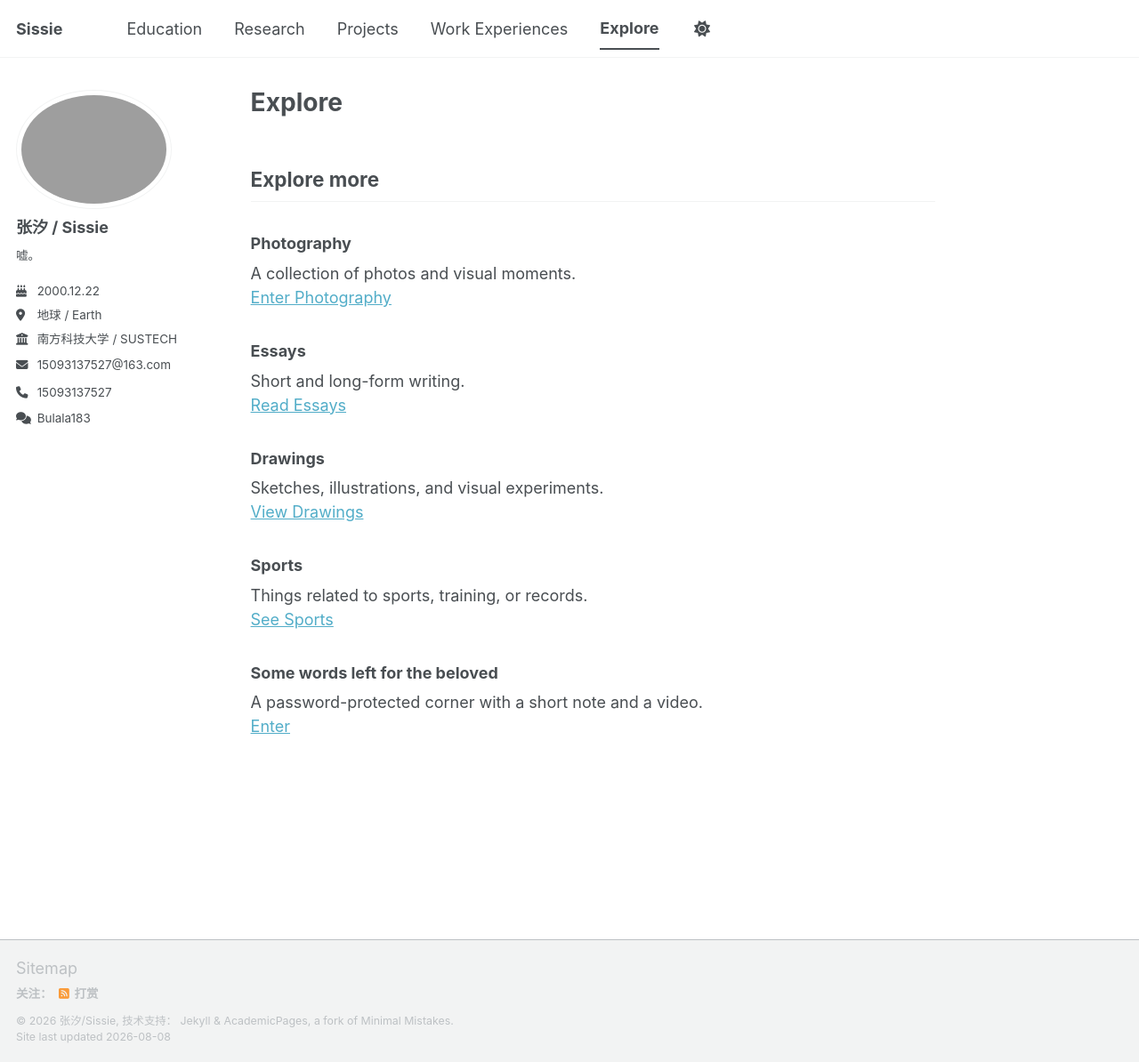
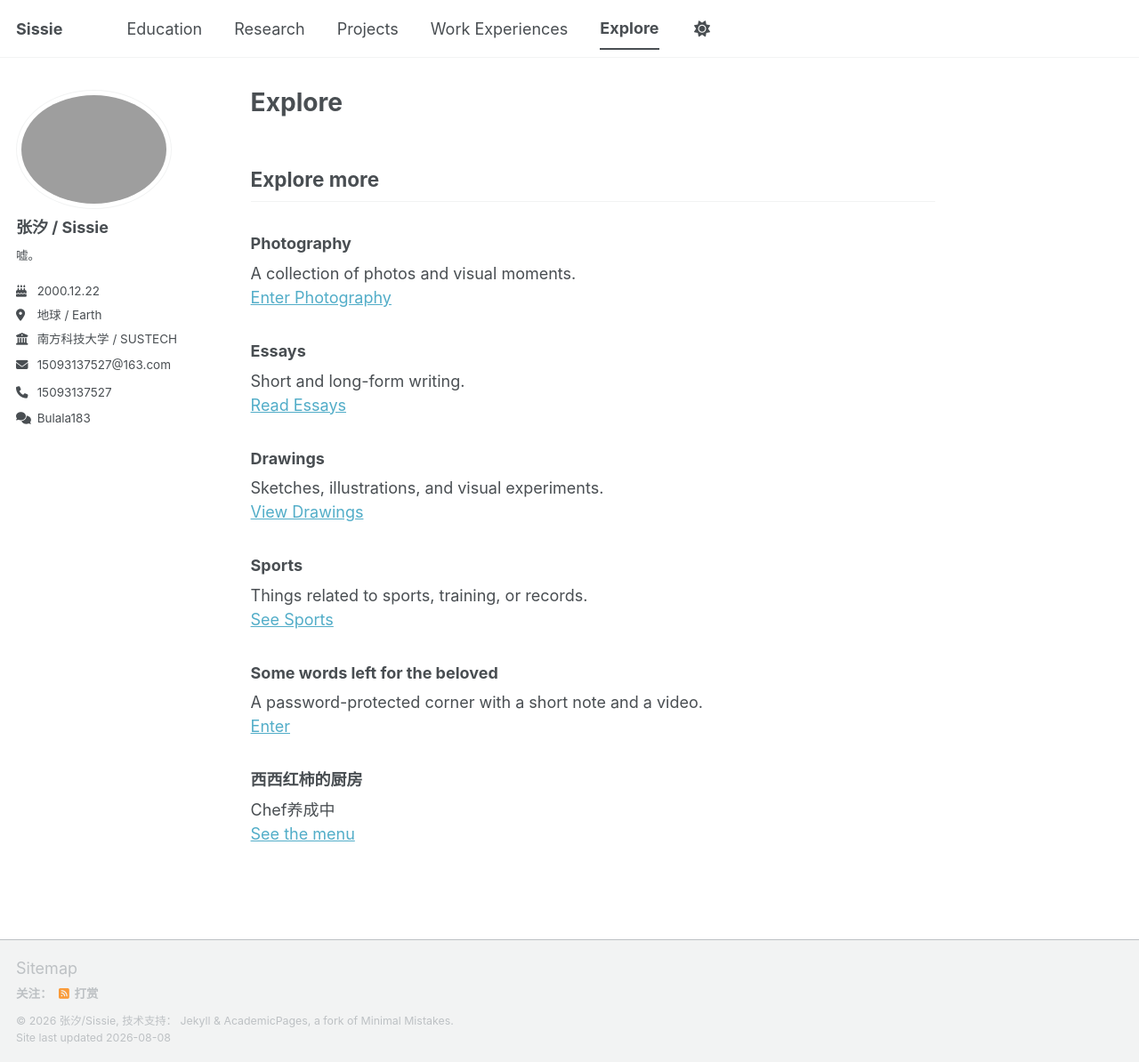
Before and after one commit to SeeSissie/SeeSissie.github.io, a Jekyll site: the page built from _pages/explore.md, in a window 1280 px wide and 1194 px high. Shown: the whole window at 89% size. Built offline with Jekyll 4.4.1, drawn with Linux system fonts in a browser that asks for light colours; a script bundle is joined from its source files by our own code; library files that are not in the unit come from our copies.

Commit message:
Update explore.md

```diff
--- a/_pages/explore.md
+++ b/_pages/explore.md
@@ -25,3 +25,7 @@ Things related to sports, training, or records.
 ### Some words left for the beloved
 A password-protected corner with a short note and a video.
 [Enter](/private/left.html)
+
+### 西西红柿的厨房
+Chef养成中
+[See the menu](/kitchen/)
```
